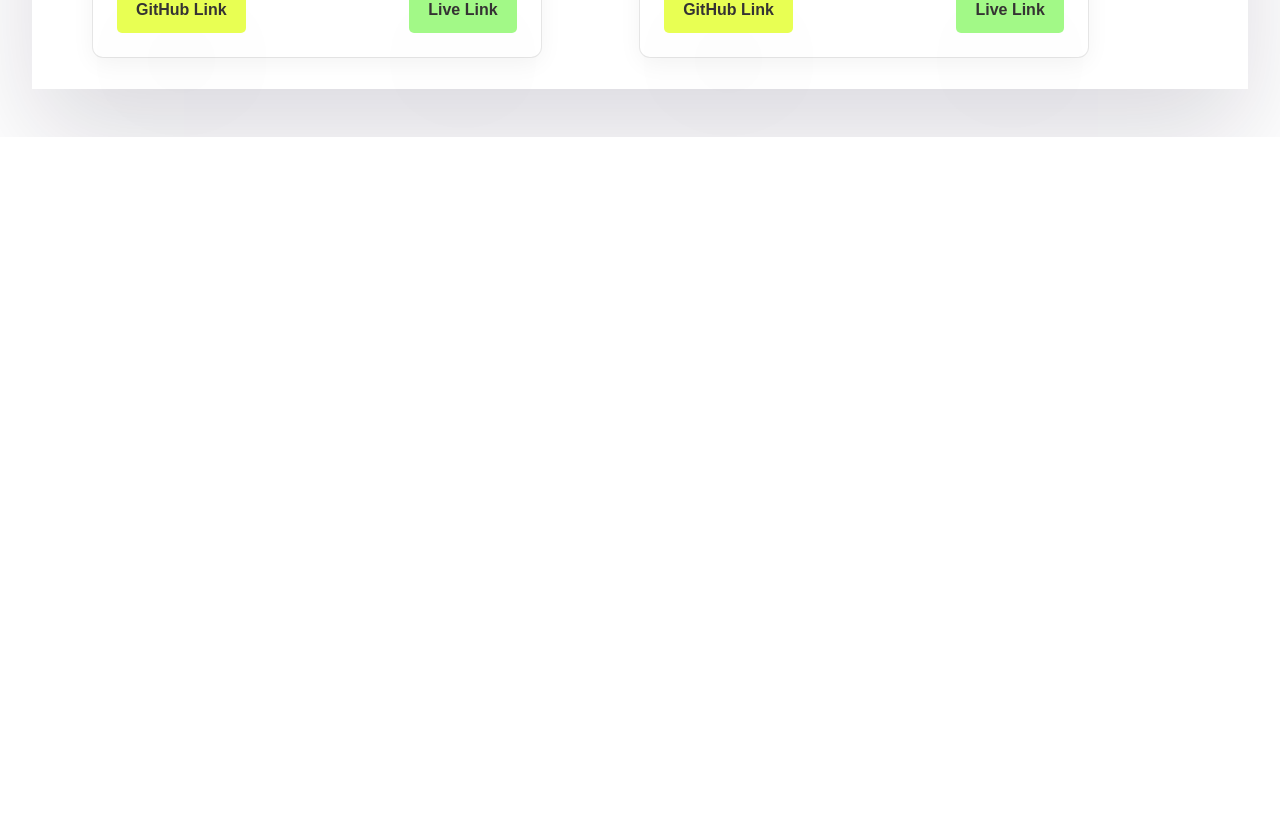
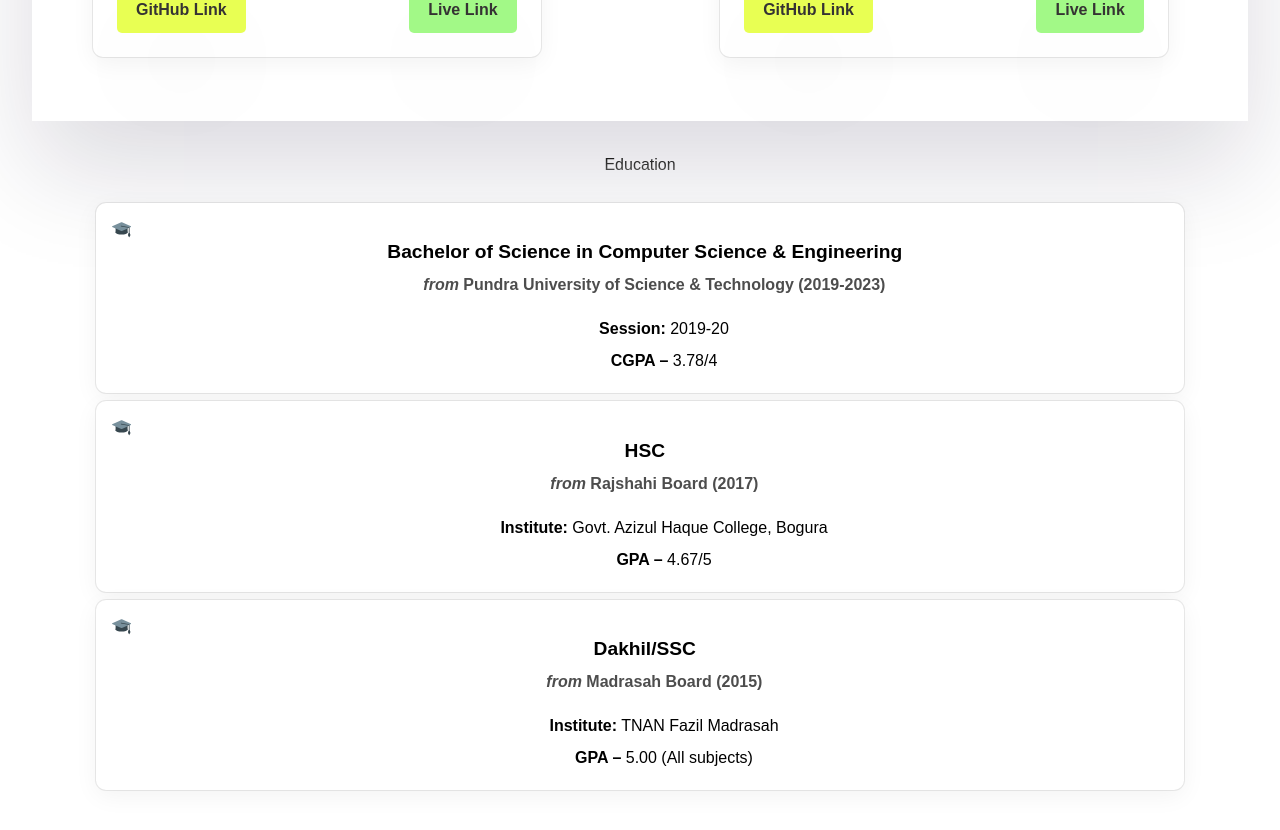
Before and after one commit to KausarAhmadTasin/portfolio, a React (Vite) app: page / in a window 1280 px wide. Shown: the part 1760-2590 px from the top of the page. Before the commit the page ends 1897 px from the top, so only its background shows below. Built offline with nearby package versions, Linux system fonts and the light colour scheme.

Commit message:
education section done

```diff
--- a/src/App.jsx
+++ b/src/App.jsx
@@ -2,6 +2,7 @@ import "./App.css";
 import Header from "./components/Header/Header";
 import Projects from "./components/Projects/Projects";
 import Skills from "./components/Skills/Skills";
+import Education from "./components/education/Education";
 
 function App() {
   return (
@@ -9,6 +10,7 @@ function App() {
       <Header />
       <Skills />
       <Projects />
+      <Education />
     </>
   );
 }
--- a/src/components/Projects/Projects.css
+++ b/src/components/Projects/Projects.css
@@ -1,6 +1,7 @@
 .projects-container {
-  margin-bottom: 1rem;
+  /* margin-bottom: 2rem; */
   padding: 2rem 0;
+  padding-bottom: 4rem;
   box-shadow: rgba(17, 12, 46, 0.15) 0px 48px 100px 0px;
 }
 
@@ -10,6 +11,7 @@
   margin: 0 auto;
   width: 90%;
   margin-top: 1rem;
+  gap: 10rem;
 }
 
 .proj-title {
@@ -109,7 +111,3 @@
   position: relative;
   right: 31px;
 }
-
-.details:hover + .arrow-icon {
-  color: #b9f9a5;
-}
--- /dev/null
+++ b/src/components/education/Education.css
@@ -0,0 +1,41 @@
+.edu-container {
+  padding: 2rem 4rem;
+}
+
+.edu-icon {
+  margin-right: 0.6rem;
+  /* font-size: 1.7rem; */
+}
+
+.education-titile {
+  margin-bottom: 1.6rem;
+}
+
+.edu-title {
+  font-size: 1.2rem;
+  font-weight: 600;
+}
+
+.single-edication {
+  border-radius: 10px;
+  margin-bottom: 0.5rem;
+  background-color: white;
+  padding: 1rem;
+  box-shadow: rgba(0, 0, 0, 0.05) 0px 6px 24px 0px,
+    rgba(0, 0, 0, 0.08) 0px 0px 0px 1px;
+}
+
+.institute {
+  font-size: 1rem;
+  margin-left: 1.8rem;
+  margin-top: 0.4rem;
+  font-weight: 600;
+  color: rgb(77, 77, 77);
+}
+
+.single-edication ul {
+  font-size: 1rem;
+  margin-left: 3rem;
+  margin-top: 1rem;
+  line-height: 2rem;
+}
--- /dev/null
+++ b/src/components/education/Education.jsx
@@ -0,0 +1,69 @@
+import "./Education.css";
+import { FcGraduationCap } from "react-icons/fc";
+
+const Education = () => {
+  return (
+    <div className="edu-container">
+      <h1 className="skill-title name-span education-titile">Education</h1>
+      <div className="single-edication">
+        <p className="edu-title">
+          <span className="edu-icon">
+            <FcGraduationCap />
+          </span>
+          Bachelor of Science in Computer Science & Engineering
+        </p>
+        <p className="institute">
+          <em>from </em>Pundra University of Science & Technology (2019-2023)
+        </p>
+        <ul>
+          <li>
+            <strong>Session:</strong> 2019-20
+          </li>
+          <li>
+            <strong>CGPA –</strong> 3.78/4
+          </li>
+        </ul>
+      </div>
+      <div className="single-edication">
+        <p className="edu-title">
+          <span className="edu-icon">
+            <FcGraduationCap />
+          </span>
+          HSC
+        </p>
+        <p className="institute">
+          <em>from </em>Rajshahi Board (2017)
+        </p>
+        <ul>
+          <li>
+            <strong>Institute:</strong> Govt. Azizul Haque College, Bogura
+          </li>
+          <li>
+            <strong>GPA –</strong> 4.67/5
+          </li>
+        </ul>
+      </div>
+      <div className="single-edication">
+        <p className="edu-title">
+          <span className="edu-icon">
+            <FcGraduationCap />
+          </span>
+          Dakhil/SSC
+        </p>
+        <p className="institute">
+          <em>from </em>Madrasah Board (2015)
+        </p>
+        <ul>
+          <li>
+            <strong>Institute:</strong> TNAN Fazil Madrasah
+          </li>
+          <li>
+            <strong>GPA –</strong> 5.00 (All subjects)
+          </li>
+        </ul>
+      </div>
+    </div>
+  );
+};
+
+export default Education;
```
